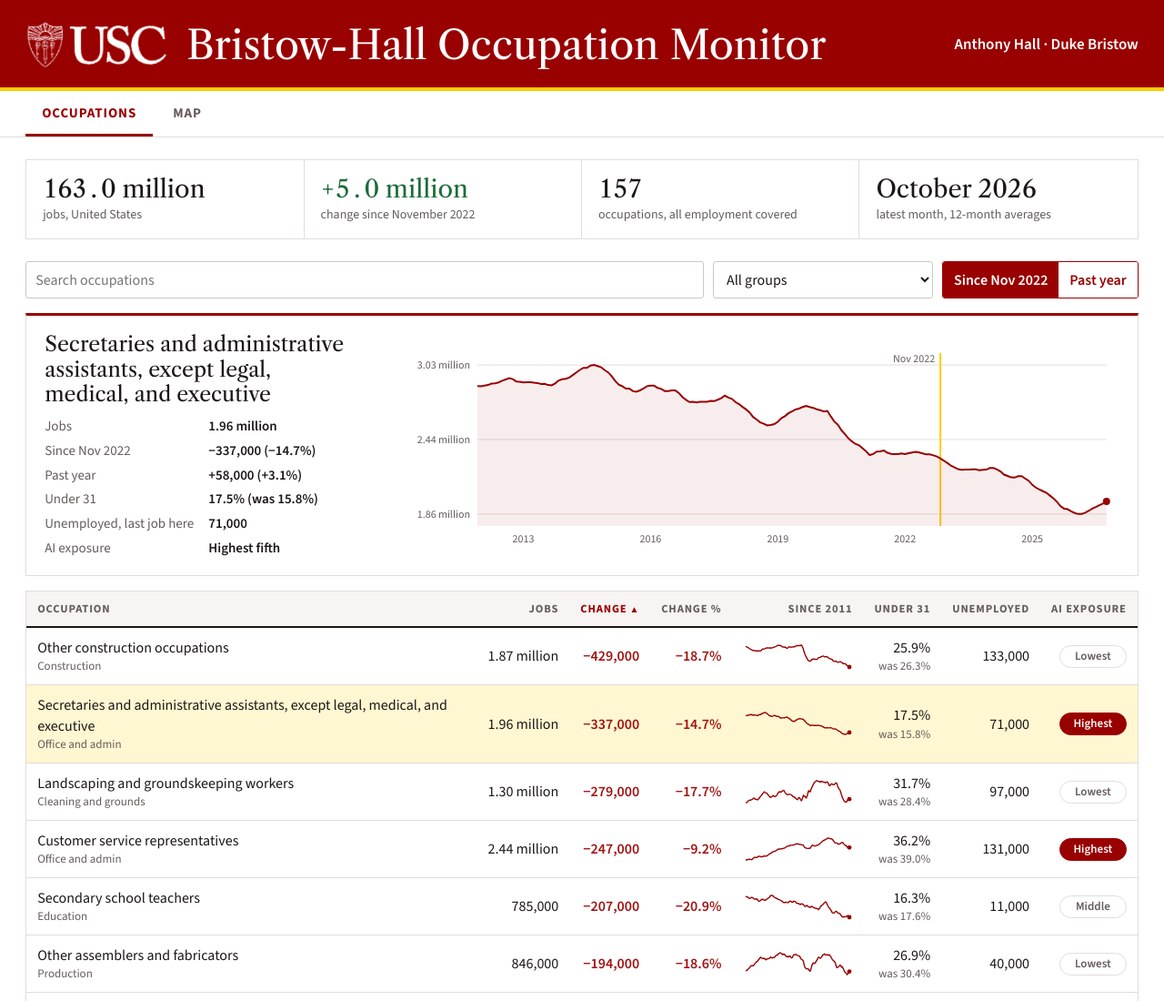
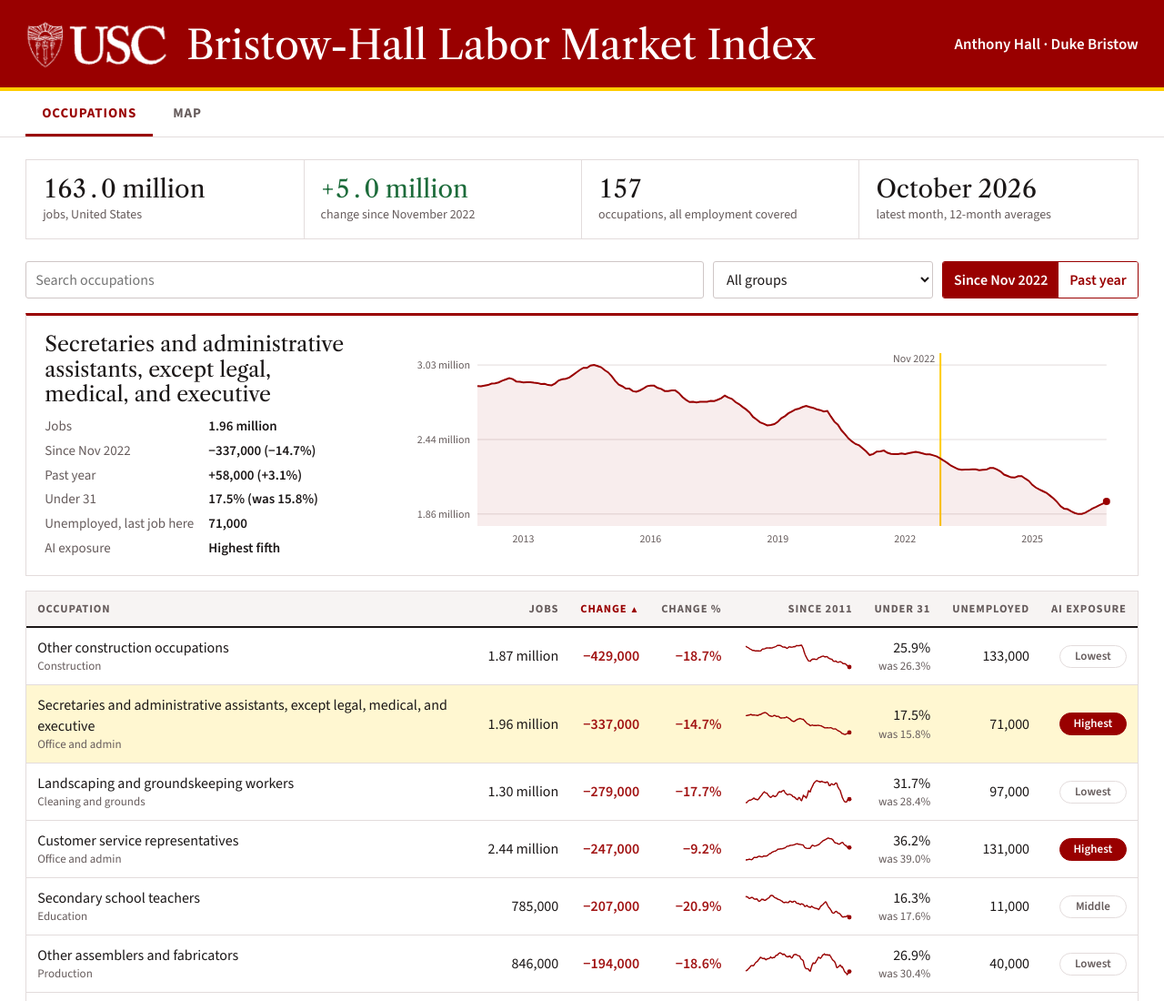
Before and after one commit to anthonythomashall3-rgb/occupation-monitor, a plain HTML site: page docs/index.html in a window 1280 px wide. Shown: the top 1100 px of the page at 91% size. Drawn offline with nearby package versions, Linux system fonts and the light colour scheme.

Commit message:
Rename to Bristow-Hall Labor Market Index
Co-Authored-By: Claude Fable 5.2 <noreply@anthropic.com>
Claude-Session: https://claude.ai/code/session_01UUDg7a8jGYGbZdxJtMTinc

```diff
--- a/docs/index.html
+++ b/docs/index.html
@@ -3,7 +3,7 @@
 <head>
 <meta charset="utf-8">
 <meta name="viewport" content="width=device-width, initial-scale=1">
-<title>Bristow-Hall Occupation Monitor</title>
+<title>Bristow-Hall Labor Market Index</title>
 <link rel="preconnect" href="https://fonts.googleapis.com">
 <link href="https://fonts.googleapis.com/css2?family=Libre+Caslon+Text:wght@400;700&family=Source+Sans+3:wght@400;600;700&display=swap" rel="stylesheet">
 <style>
@@ -100,7 +100,7 @@ footer span:last-child{color:var(--gold)}
 <body>
 <header class="mast"><div class="inner">
   <div class="title"><img class="logo" src="usc-logo.png" alt="USC">
-  <h1>Bristow-Hall Occupation Monitor</h1></div>
+  <h1>Bristow-Hall Labor Market Index</h1></div>
   <div class="authors">Anthony Hall · Duke Bristow</div>
 </div></header>
 <nav class="tabs" aria-label="Views"><div class="inner" role="tablist">
```
Also changed, not shown: 1 other file.
